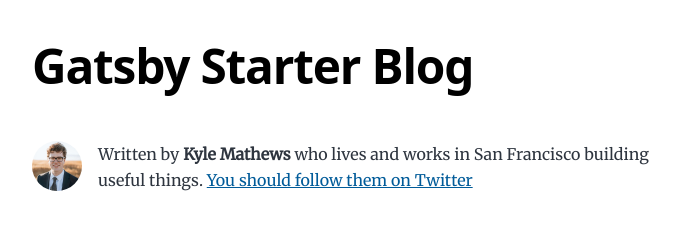
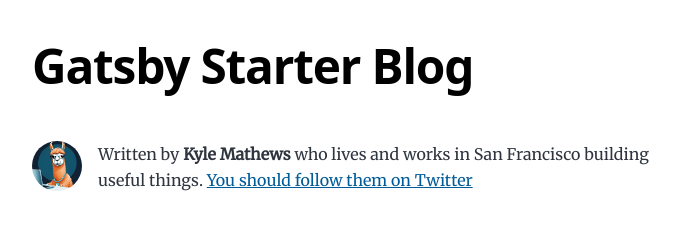
Before and after one commit to tinacms/gatsby-mdx-example-blog, a Gatsby site: page / in a window 1280 px wide. Shown: the top 241 px of the page, without its empty margins (292-980 px from the left). Built offline with nearby package versions, Linux system fonts and the light colour scheme; Gatsby itself is replaced by a stand-in of ours; some packages are replaced by stand-ins of ours.

Commit message:
🦙 added Tina's profile picture to the blog

```diff
--- a/src/components/bio.js
+++ b/src/components/bio.js
@@ -5,9 +5,9 @@
  * See: https://www.gatsbyjs.com/docs/how-to/querying-data/use-static-query/
  */
 
+import { graphql, useStaticQuery } from "gatsby"
+import { StaticImage } from "gatsby-plugin-image"
 import * as React from "react"
-import { useStaticQuery, graphql } from "gatsby"
-import { StaticImage } from "gatsby-plugin-image"
 
 const Bio = () => {
   const data = useStaticQuery(graphql`
@@ -36,7 +36,7 @@
         className="bio-avatar"
         layout="fixed"
         formats={["auto", "webp", "avif"]}
-        src="../images/profile-pic.png"
+        src="../images/profile-pic.jpg"
         width={50}
         height={50}
         quality={95}
```
Also changed, not shown: src/images/profile-pic.jpg (added).
